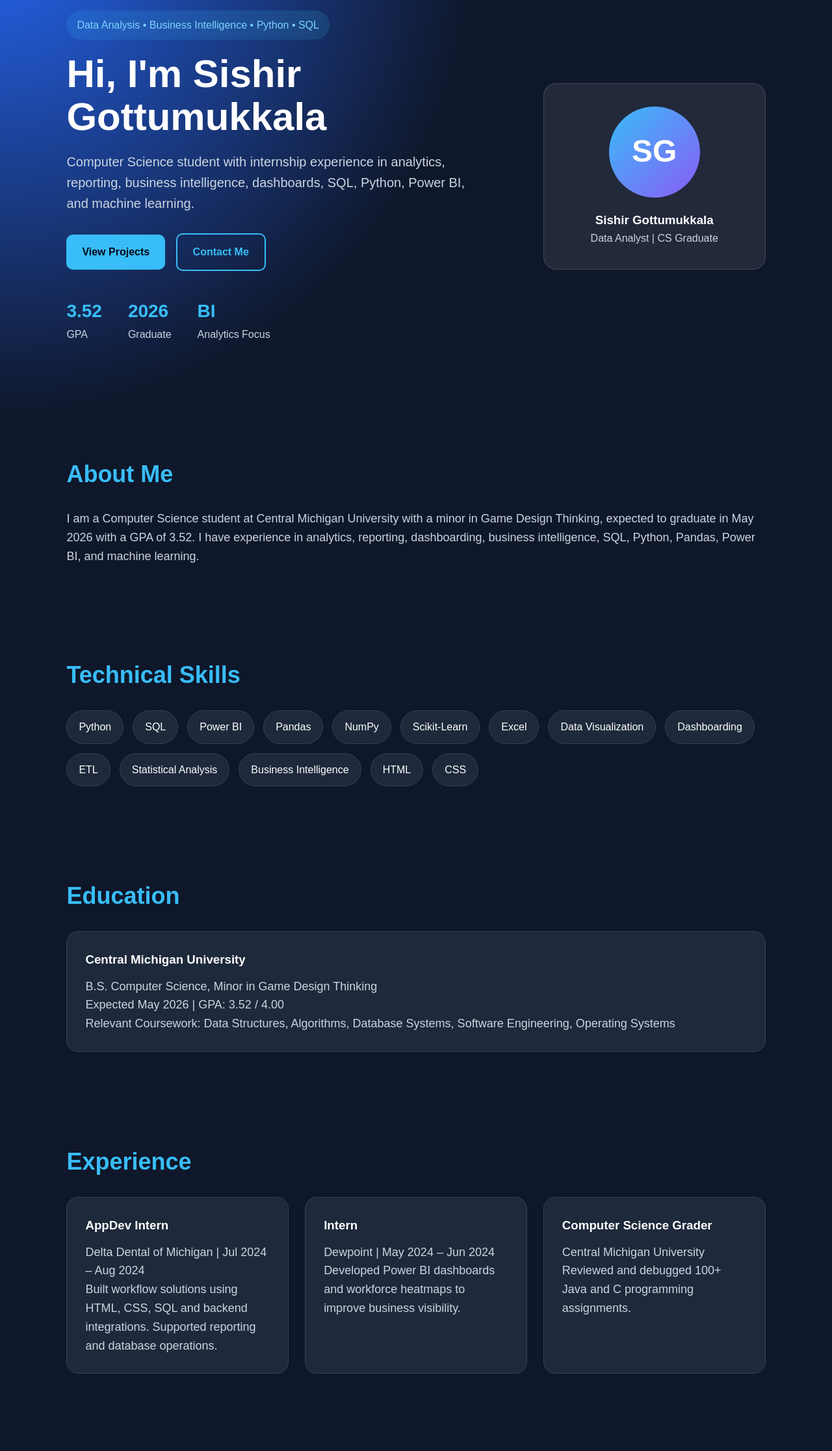
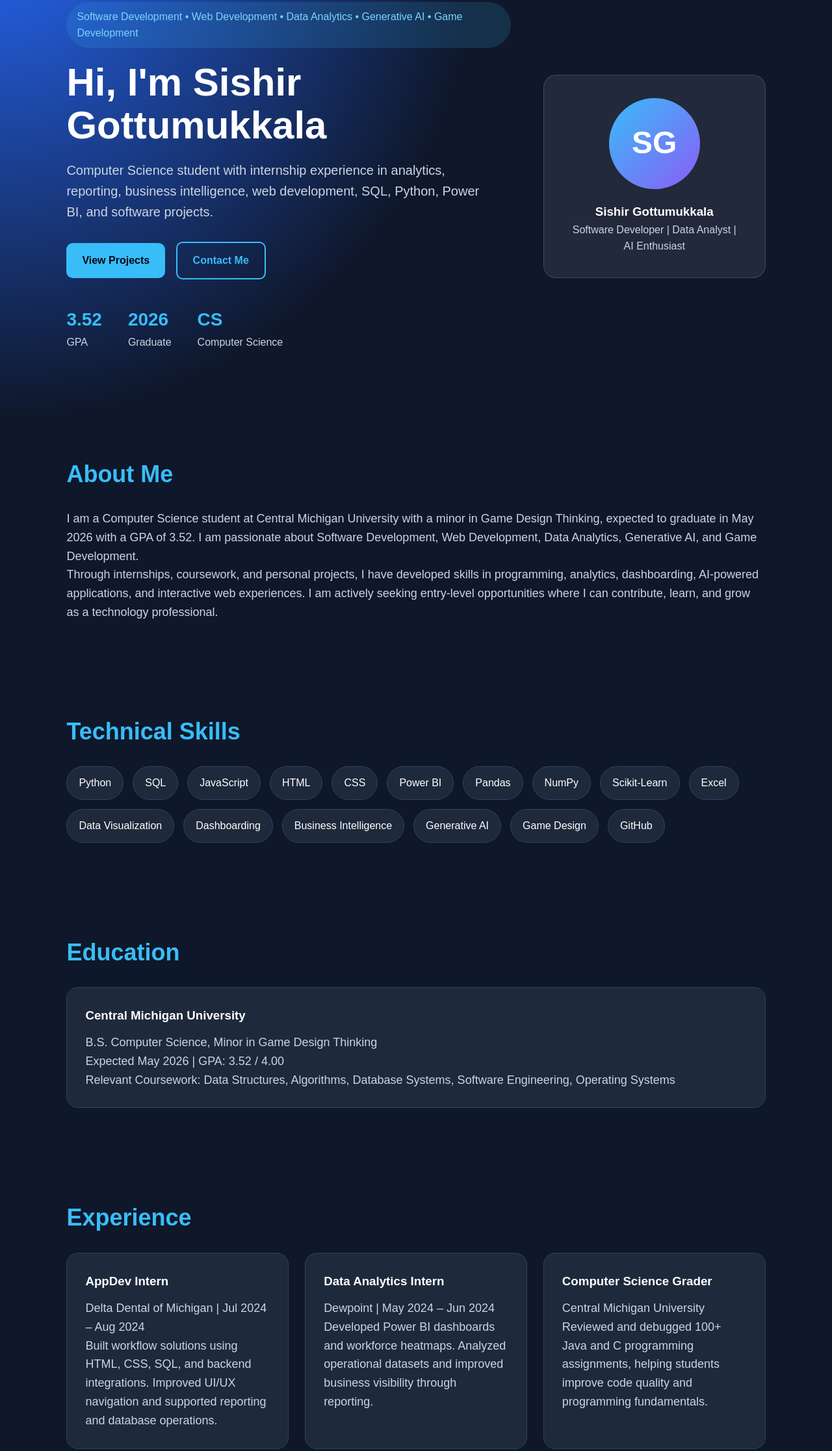
Before and after one commit to Ml1727/student-portfolio-template, a plain HTML site: page index.html in a window 1280 px wide. Shown: the part 177-2410 px from the top of the page at 65% size. Drawn offline with Linux system fonts and the light colour scheme.

Commit message:
Updated portfolio for multiple tech roles

```diff
--- a/index.html
+++ b/index.html
@@ -3,7 +3,7 @@
 <head>
   <meta charset="UTF-8" />
   <meta name="viewport" content="width=device-width, initial-scale=1.0" />
-  <title>Sishir Gottumukkala | Data Analyst Portfolio</title>
+  <title>Sishir Gottumukkala | Portfolio</title>
   <link rel="stylesheet" href="style.css" />
 </head>
 <body>
@@ -21,11 +21,15 @@
 
   <section class="hero">
     <div class="hero-content">
-      <p class="badge">Data Analysis • Business Intelligence • Python • SQL</p>
+      <p class="badge">
+        Software Development • Web Development • Data Analytics • Generative AI • Game Development
+      </p>
+
       <h1>Hi, I'm Sishir Gottumukkala</h1>
+
       <p class="subtitle">
-        Computer Science student with internship experience in analytics, reporting, business intelligence,
-        dashboards, SQL, Python, Power BI, and machine learning.
+        Computer Science student with internship experience in analytics, reporting,
+        business intelligence, web development, SQL, Python, Power BI, and software projects.
       </p>
 
       <div class="hero-buttons">
@@ -36,14 +40,14 @@
       <div class="stats">
         <div><strong>3.52</strong><span>GPA</span></div>
         <div><strong>2026</strong><span>Graduate</span></div>
-        <div><strong>BI</strong><span>Analytics Focus</span></div>
+        <div><strong>CS</strong><span>Computer Science</span></div>
       </div>
     </div>
 
     <div class="profile-box">
       <div class="profile-circle">SG</div>
       <h3>Sishir Gottumukkala</h3>
-      <p>Data Analyst | CS Graduate</p>
+      <p>Software Developer | Data Analyst | AI Enthusiast</p>
     </div>
   </section>
 
@@ -51,8 +55,13 @@
     <h2>About Me</h2>
     <p>
       I am a Computer Science student at Central Michigan University with a minor in Game Design Thinking,
-      expected to graduate in May 2026 with a GPA of 3.52. I have experience in analytics, reporting,
-      dashboarding, business intelligence, SQL, Python, Pandas, Power BI, and machine learning.
+      expected to graduate in May 2026 with a GPA of 3.52. I am passionate about Software Development,
+      Web Development, Data Analytics, Generative AI, and Game Development.
+    </p>
+    <p>
+      Through internships, coursework, and personal projects, I have developed skills in programming,
+      analytics, dashboarding, AI-powered applications, and interactive web experiences. I am actively
+      seeking entry-level opportunities where I can contribute, learn, and grow as a technology professional.
     </p>
   </section>
 
@@ -61,6 +70,9 @@
     <div class="chips">
       <span>Python</span>
       <span>SQL</span>
+      <span>JavaScript</span>
+      <span>HTML</span>
+      <span>CSS</span>
       <span>Power BI</span>
       <span>Pandas</span>
       <span>NumPy</span>
@@ -68,11 +80,10 @@
       <span>Excel</span>
       <span>Data Visualization</span>
       <span>Dashboarding</span>
-      <span>ETL</span>
-      <span>Statistical Analysis</span>
       <span>Business Intelligence</span>
-      <span>HTML</span>
-      <span>CSS</span>
+      <span>Generative AI</span>
+      <span>Game Design</span>
+      <span>GitHub</span>
     </div>
   </section>
 
@@ -82,51 +93,73 @@
       <h3>Central Michigan University</h3>
       <p>B.S. Computer Science, Minor in Game Design Thinking</p>
       <p>Expected May 2026 | GPA: 3.52 / 4.00</p>
-      <p>Relevant Coursework: Data Structures, Algorithms, Database Systems, Software Engineering, Operating Systems</p>
+      <p>
+        Relevant Coursework: Data Structures, Algorithms, Database Systems,
+        Software Engineering, Operating Systems
+      </p>
     </div>
   </section>
 
   <section id="experience" class="section">
     <h2>Experience</h2>
+
     <div class="grid">
       <div class="card">
         <h3>AppDev Intern</h3>
         <p>Delta Dental of Michigan | Jul 2024 – Aug 2024</p>
-        <p>Built workflow solutions using HTML, CSS, SQL and backend integrations. Supported reporting and database operations.</p>
+        <p>
+          Built workflow solutions using HTML, CSS, SQL, and backend integrations.
+          Improved UI/UX navigation and supported reporting and database operations.
+        </p>
       </div>
 
       <div class="card">
-        <h3>Intern</h3>
+        <h3>Data Analytics Intern</h3>
         <p>Dewpoint | May 2024 – Jun 2024</p>
-        <p>Developed Power BI dashboards and workforce heatmaps to improve business visibility.</p>
+        <p>
+          Developed Power BI dashboards and workforce heatmaps. Analyzed operational
+          datasets and improved business visibility through reporting.
+        </p>
       </div>
 
       <div class="card">
         <h3>Computer Science Grader</h3>
         <p>Central Michigan University</p>
-        <p>Reviewed and debugged 100+ Java and C programming assignments.</p>
+        <p>
+          Reviewed and debugged 100+ Java and C programming assignments, helping students
+          improve code quality and programming fundamentals.
+        </p>
       </div>
     </div>
   </section>
 
   <section id="projects" class="section">
     <h2>Featured Projects</h2>
+
     <div class="grid">
       <div class="card project">
         <div class="image-placeholder">ML</div>
         <h3>Player Retention Predictor</h3>
-        <p>Performed feature engineering and predictive modeling on gameplay datasets.</p>
-        <a href="https://github.com/gsishir1104/player-retention-predictor" class="btn primary" target="_blank">View GitHub</a>
+        <p>
+          Machine learning project focused on analyzing gameplay datasets,
+          performing feature engineering, and predicting player retention.
+        </p>
+
+        <a href="https://github.com/gsishir1104/player-retention-predictor"
+           class="btn primary"
+           target="_blank">
+           GitHub
+        </a>
+
+        <button>Live Demo Coming Soon</button>
       </div>
+
       <div class="card project">
         <div class="image-placeholder">AI</div>
-
         <h3>AI Resume Analyzer</h3>
-
         <p>
           Intelligent resume screening tool that compares resumes with job descriptions,
-    calculates match scores, identifies missing keywords, and provides
-    personalized improvement recommendations.
+          calculates match scores, identifies missing keywords, and provides improvement recommendations.
         </p>
 
         <a href="https://github.com/gsishir1104/ai-resume-analyzer"
@@ -144,14 +177,11 @@
 
       <div class="card project">
         <div class="image-placeholder">DATA</div>
-
         <h3>Job Market Intelligence Dashboard</h3>
-
         <p>
           Interactive analytics dashboard that explores technology job trends,
           salary insights, in-demand skills, and career opportunities across
-    Data Analyst, Software Developer, AI Engineer, Web Developer,
-    and Game Developer roles.
+          software, data, AI, web, and game development roles.
         </p>
 
         <a href="https://github.com/gsishir1104/job-market-intelligence-dashboard"
@@ -171,6 +201,7 @@
 
   <section class="section">
     <h2>Leadership</h2>
+
     <div class="grid">
       <div class="card">
         <h3>Adobe Ambassador</h3>
@@ -191,7 +222,14 @@
 
   <section id="contact" class="section contact">
     <h2>Connect With Me</h2>
-    <p>I am seeking entry-level opportunities in Data Analysis, Business Intelligence, Software Development, and Technology roles.</p>
+
+    <p>
+      I am seeking entry-level opportunities in Software Development, Web Development,
+      Data Analytics, Game Development, and Generative AI related roles.
+    </p>
+
+    <p><strong>Email:</strong> sishirgottumukkala@gmail.com</p>
+    <p><strong>Phone:</strong> +1 (989) 817-6636</p>
 
     <a href="mailto:sishirgottumukkala@gmail.com" class="btn primary">
       Email Me
@@ -217,7 +255,7 @@
   </section>
 
   <footer>
-    <p>© 2026 Sishir Gottumukkala | Data Analyst Portfolio</p>
+    <p>© 2026 Sishir Gottumukkala | Software Developer • Data Analyst • AI Enthusiast</p>
   </footer>
 
 </body>
```
Lines whose indentation alone changed are shown as unchanged.
